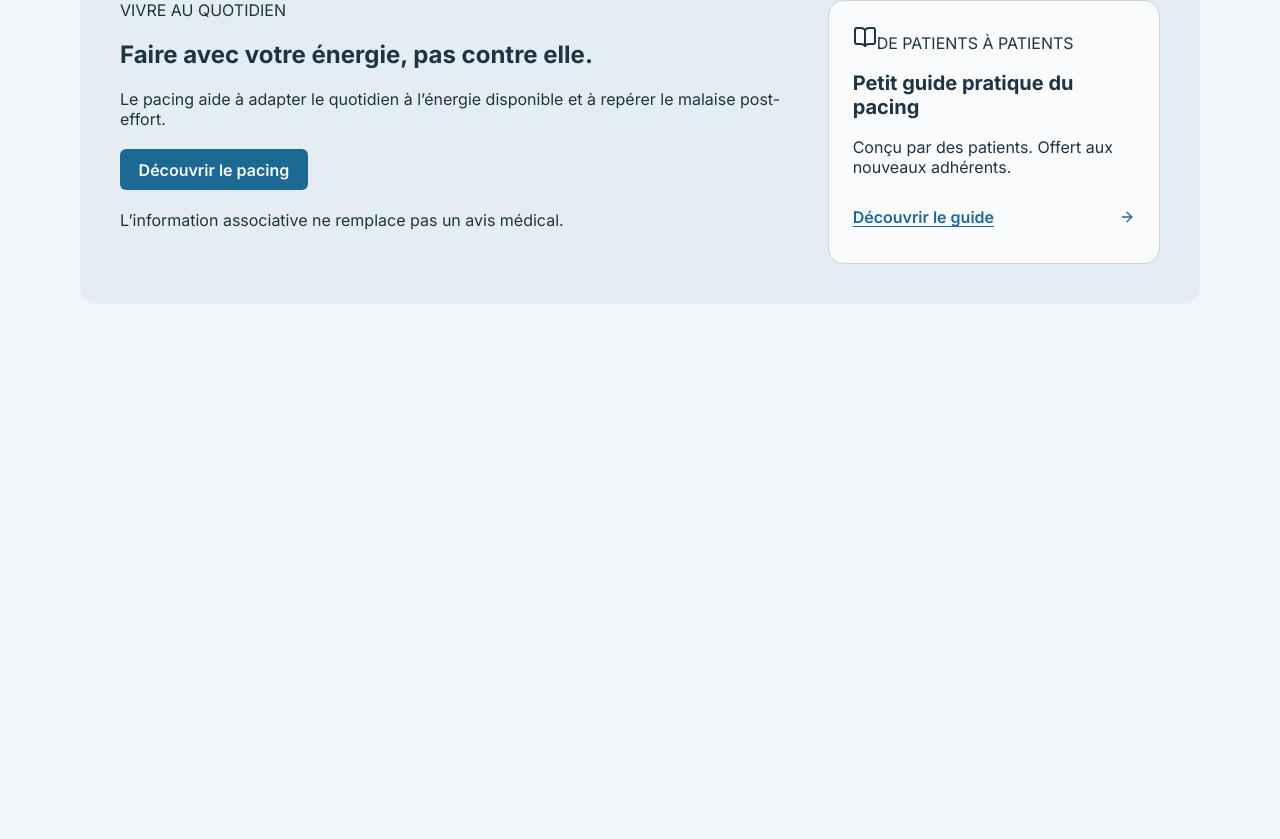
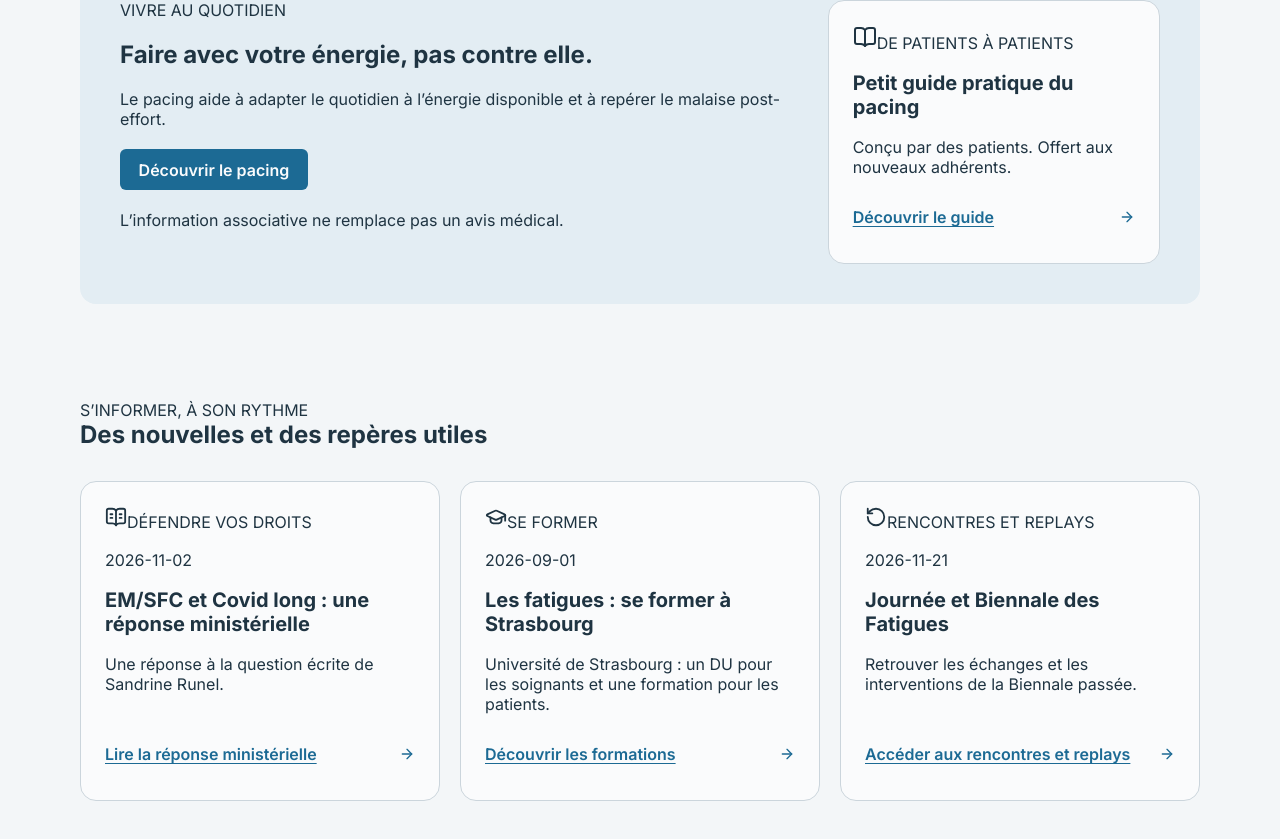
Before and after one commit to Noemie-j/SAE-ZE-NJ-KA-DP-IL, a React (Vite) app in the folder frontend/: page / in a window 1280 px wide. Shown: the part 1045-1884 px from the top of the page. Before the commit the page ends 1397 px from the top, so only its background shows below. Built offline with nearby package versions, Linux system fonts and the light colour scheme.

Commit message:
Ajout de composant Actualites avec des données statiques

```diff
--- /dev/null
+++ b/frontend/src/components/accueil/Actualites/Actualites.jsx
@@ -0,0 +1,43 @@
+import { BookOpenText } from "lucide-react"
+import { actualites } from "../../../data/actualites"
+import { Carte } from "../../common/Carte/Carte"
+import { LienAvecFleche } from "../../common/LienAvecFleche/LienAvecFleche";
+
+export default function Actualites(){
+    return (
+        <section className="container section">
+            <div>
+                <p className="surtitre">S’INFORMER, À SON RYTHME</p>
+                <h2>Des nouvelles et des repères utiles</h2>
+            </div>
+
+            <ul className="grille grille-3">
+                {
+                    actualites.map((article) =>{
+
+                        const Icone = article.icone;
+                        return (
+
+                            <li key={article.to}>
+                                <Carte>
+                                    <p>
+                                        <Icone size={22} />
+                                        {article.categorie}
+                                    </p>
+
+                                    <time datetime={article.date}>
+                                        {article.date}
+                                    </time>
+
+                                    <h3>{article.titre}</h3>
+                                    <p>{article.resume}</p>
+                                    <LienAvecFleche>{article.lien}</LienAvecFleche>
+                                </Carte>
+                            </li>
+                        )
+                    })
+                }
+            </ul>
+        </section>
+    )
+}
--- a/frontend/src/data/actualites.js
+++ b/frontend/src/data/actualites.js
@@ -1,6 +1,9 @@
+import { BookOpenText, GraduationCap, RotateCcw } from "lucide-react";
+
 export const actualites = [
     {
         id: 1,
+        icone: BookOpenText,
         categorie: "DÉFENDRE VOS DROITS",
         date: "2026-11-02",
         titre: "EM/SFC et Covid long : une réponse ministérielle",
@@ -11,6 +14,7 @@ export const actualites = [
 
     {
         id: 2,
+        icone: GraduationCap,
         categorie: "SE FORMER",
         date: "2026-09-01",
         titre: "Les fatigues : se former à Strasbourg",
@@ -21,6 +25,7 @@ export const actualites = [
 
     {
         id: 3,
+        icone: RotateCcw,
         categorie: "RENCONTRES ET REPLAYS",
         date: "2026-11-21",
         titre: "Journée et Biennale des Fatigues",
--- a/frontend/src/pages/Accueil.jsx
+++ b/frontend/src/pages/Accueil.jsx
@@ -1,3 +1,4 @@
+import Actualites from "../components/Accueil/Actualites/Actualites";
 import AidePersonel from "../components/Accueil/AidePersonel/AidePersonel";
 import { ChoixProfil } from "../components/Accueil/ChoixProfil/ChoixProfil";
 import { Hero } from "../components/Accueil/Hero/Hero";
@@ -14,6 +15,7 @@ export function Accueil(){
 
             <AidePersonel />
             <Pacing/>
+            <Actualites/>
         </>
 
 
```
